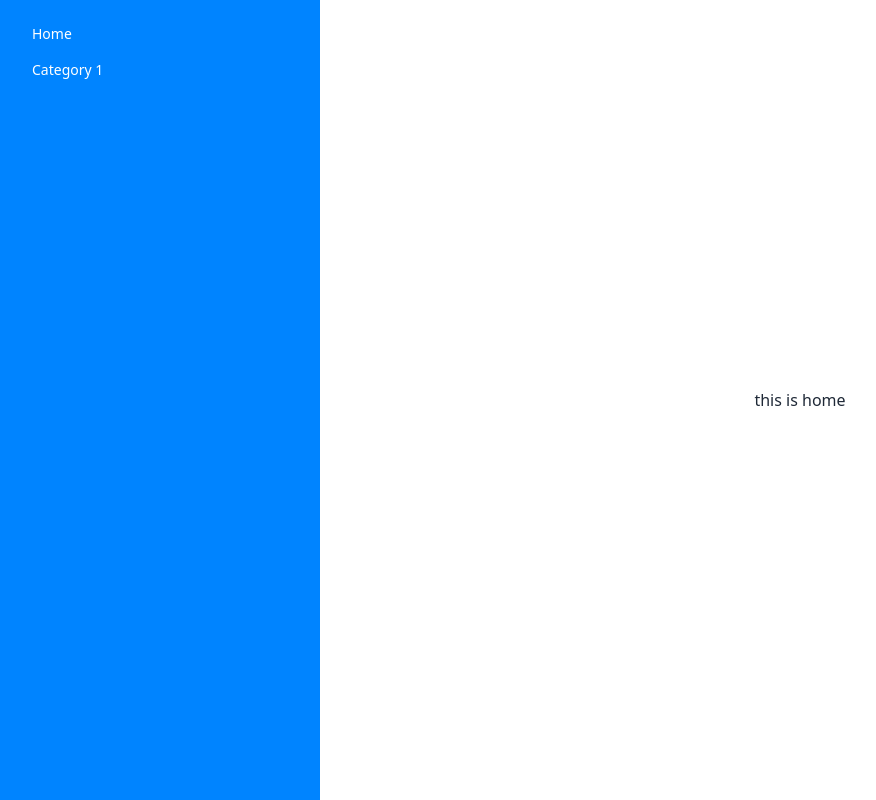
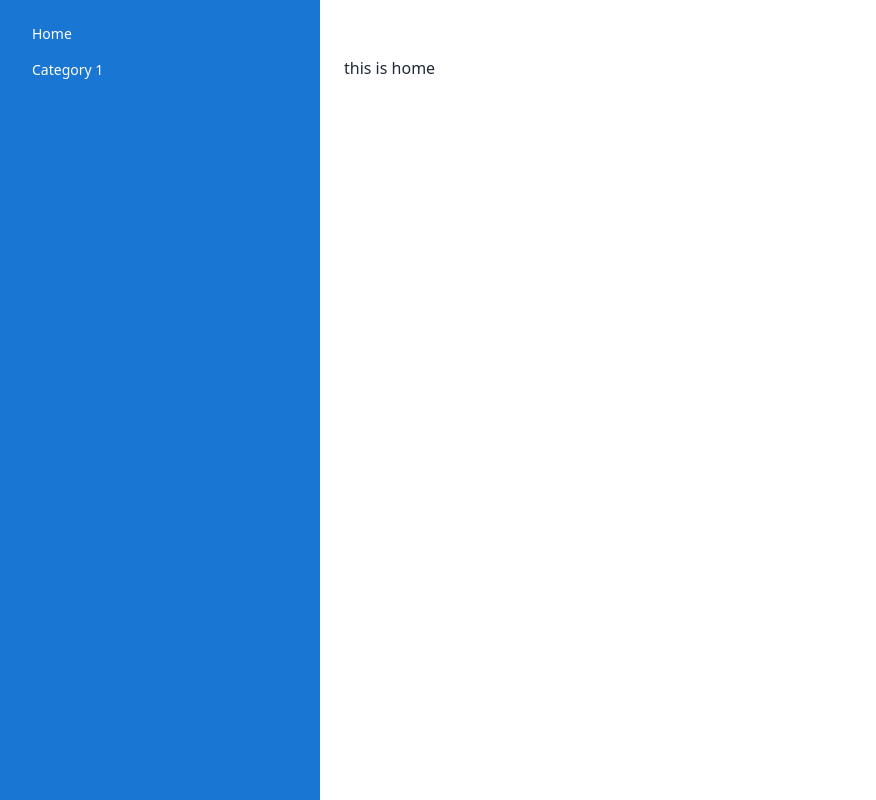
Before and after one commit to Asadullah246/drive, a React (Vite) app: page / in a window 1280 px wide. Shown: the whole page, without its empty margins (0-876 px from the left). Built offline with nearby package versions, Linux system fonts and the light colour scheme; the HTML template or start-up script is replaced by a standard one.

Commit message:
mui added

```diff
--- a/package.json
+++ b/package.json
@@ -10,6 +10,10 @@
     "preview": "vite preview"
   },
   "dependencies": {
+    "@emotion/react": "^11.11.1",
+    "@emotion/styled": "^11.11.0",
+    "@mui/icons-material": "^5.13.7",
+    "@mui/material": "^5.13.7",
     "localforage": "^1.10.0",
     "match-sorter": "^6.3.1",
     "react": "^18.2.0",
--- a/src/pages/home/Dashboard.jsx
+++ b/src/pages/home/Dashboard.jsx
@@ -8,7 +8,7 @@ const Dashboard = () => {
 
       <div className="drawer lg:drawer-open">
         <input id="my-drawer-2" type="checkbox" className="drawer-toggle" />
-        <div className="drawer-content flex flex-col items-center justify-center">
+        <div className="drawer-content flex flex-col p-6 mt-8 ">
           <Outlet></Outlet>
           <label
             htmlFor="my-drawer-2"
@@ -19,7 +19,7 @@ const Dashboard = () => {
         </div>
         <div className="drawer-side  ">
           <label htmlFor="my-drawer-2" className="drawer-overlay"></label>
-          <ul className="menu p-4 w-80 h-full bg-[#0084FF] text-white">
+          <ul className="menu p-4 w-80 h-full bg-[#1976D2] text-white">
             {/* Sidebar content here */}
 
             <li>
```
Also changed, not shown: 1 other file (tests, documents, lock files or other folders).
